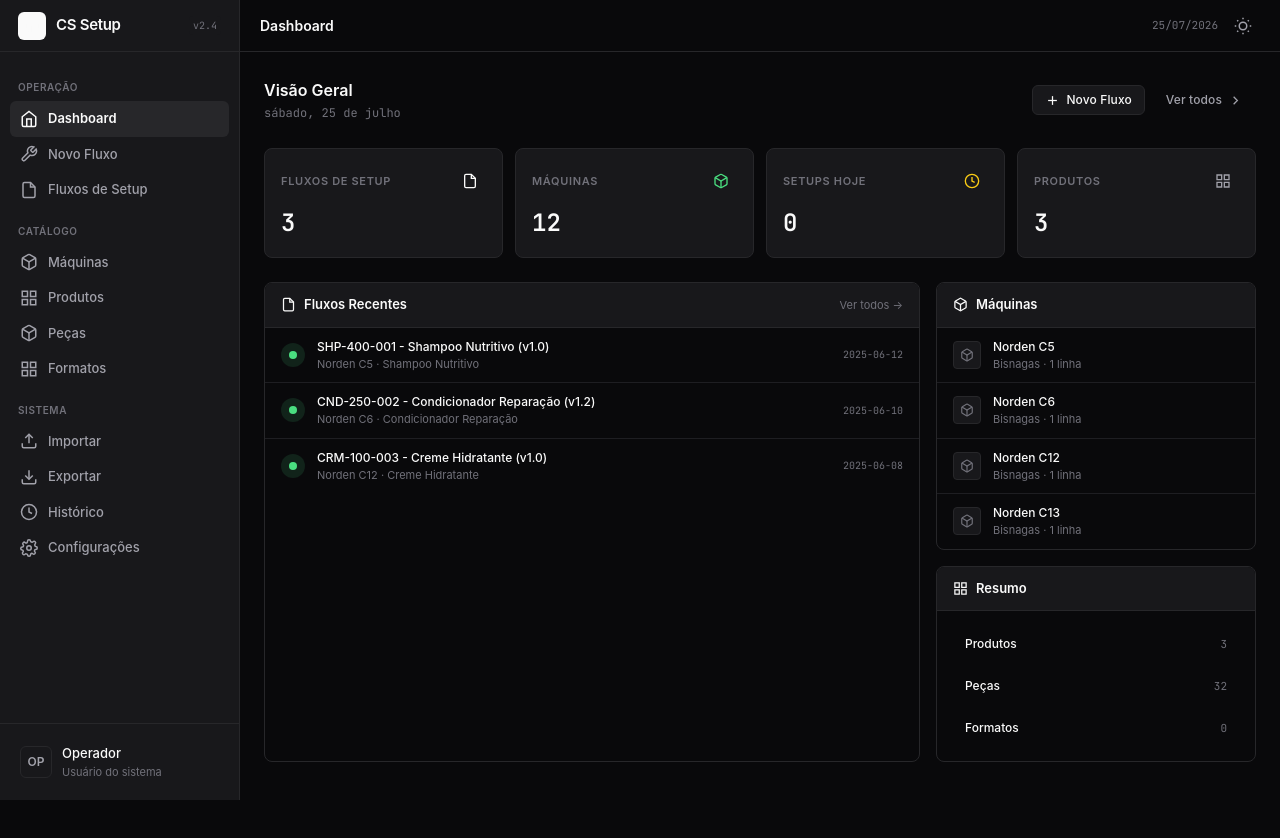
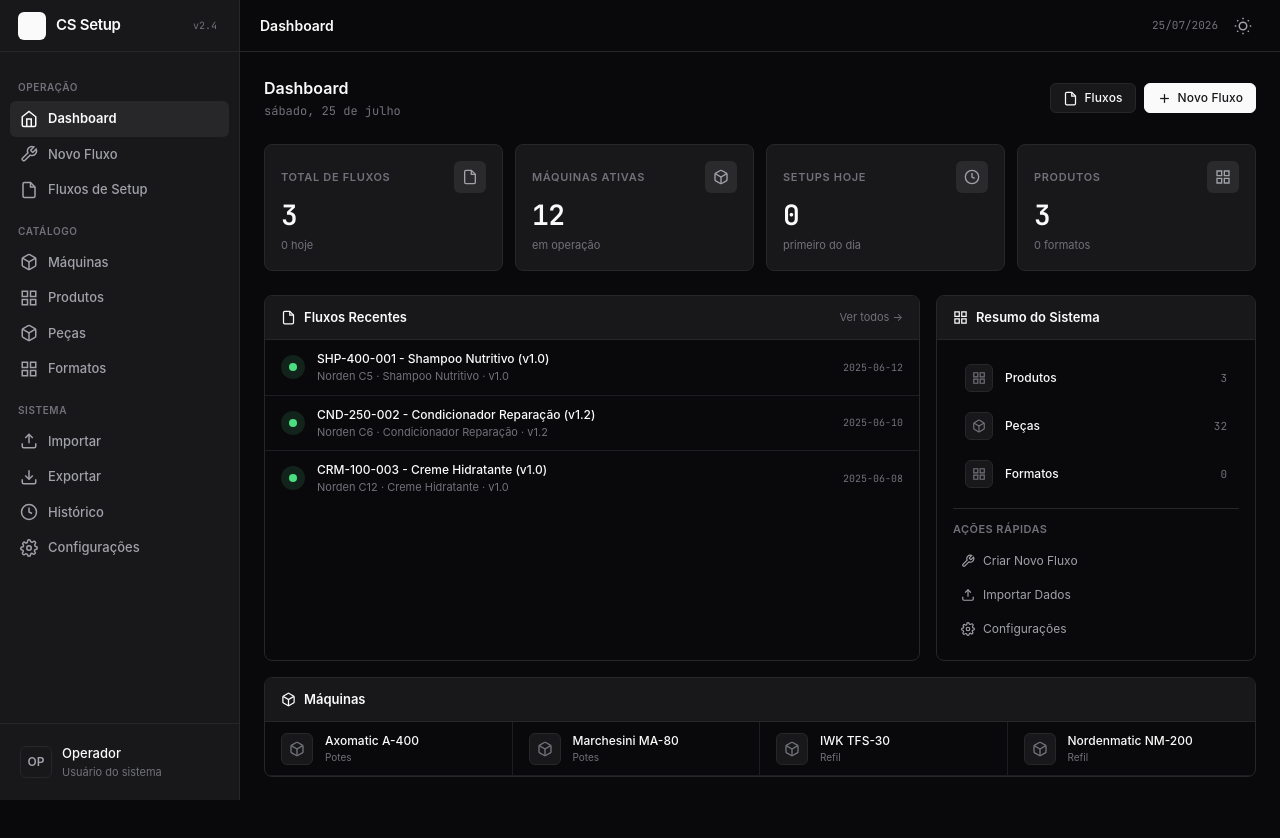
Before and after one commit to alexxsouzaa/controle-setup, a React (Vite) app: page / in a window 1280 px wide. Shown: the top 838 px of the page. Built offline with nearby package versions, Linux system fonts and the light colour scheme.

Commit message:
feat: dashboard shadcn-style - stats com subtitulos, maquinas grid 4 colunas, acoes rapidas

```diff
--- a/src/pages/Dashboard.jsx
+++ b/src/pages/Dashboard.jsx
@@ -1,4 +1,4 @@
-import { useContext } from 'react';
+import { useContext, useMemo } from 'react';
 import { AppDataContext } from '../contexts/AppDataContext';
 import { Icon } from '../components/Icon';
 import { Button } from '../components/Button';
@@ -6,43 +6,51 @@ import { Button } from '../components/Button';
 export function DashboardPage({ navigate }) {
   const { stats, flows, machines } = useContext(AppDataContext);
 
-  const recent = [...flows].sort((a, b) => (b.date || '').localeCompare(a.date || '')).slice(0, 5);
-  const recentMachines = [...machines].slice(0, 4);
+  const recent = useMemo(() => [...flows].sort((a, b) => (b.date || '').localeCompare(a.date || '')).slice(0, 5), [flows]);
+  const recentMachines = useMemo(() => [...machines].slice(-4), [machines]);
+
+  const today = flows.filter(f => f.date === new Date().toISOString().slice(0, 10)).length;
+  const yesterday = flows.filter(f => {
+    const d = new Date(); d.setDate(d.getDate() - 1);
+    return f.date === d.toISOString().slice(0, 10);
+  }).length;
+  const pctChange = yesterday > 0 ? Math.round(((today - yesterday) / yesterday) * 100) : (today > 0 ? 100 : 0);
 
   return (
     <div className="p-6 pb-16">
-      <div className="flex items-center justify-between mb-6 py-0.5">
+      <div className="flex items-center justify-between mb-6">
         <div>
-          <h1 className="text-[16px] font-semibold text-[var(--fg)]">Visão Geral</h1>
+          <h1 className="text-[16px] font-semibold text-[var(--fg)]">Dashboard</h1>
           <p className="text-[12px] text-[var(--fg-muted)] mt-0.5 font-mono">
             {new Date().toLocaleDateString('pt-BR', { weekday: 'long', day: '2-digit', month: 'long' })}
           </p>
         </div>
         <div className="flex gap-2">
-          <Button variant="secondary" size="sm" onClick={() => navigate('/novo-setup')}>
+          <Button variant="secondary" size="sm" onClick={() => navigate('/fluxos')}>
+            <Icon name="file" size={14} />Fluxos
+          </Button>
+          <Button variant="primary" size="sm" onClick={() => navigate('/novo-setup')}>
             <Icon name="plus" size={14} />Novo Fluxo
-          </Button>
-          <Button variant="ghost" size="sm" onClick={() => navigate('/fluxos')}>
-            Ver todos <Icon name="arrow-right" size={14} />
           </Button>
         </div>
       </div>
 
       <div className="grid lg:grid-cols-4 md:grid-cols-2 grid-cols-1 gap-3 mb-6">
         {[
-          { label: 'Fluxos de Setup', value: stats.totalFlows, icon: 'file', color: 'var(--fg)' },
-          { label: 'Máquinas', value: stats.totalMachines, icon: 'box', color: 'var(--success)' },
-          { label: 'Setups Hoje', value: stats.flowsToday, icon: 'clock', color: 'var(--warning)' },
-          { label: 'Produtos', value: stats.totalProducts, icon: 'grid-3x3', color: 'var(--fg-secondary)' },
+          { label: 'Total de Fluxos', value: stats.totalFlows, icon: 'file', sub: `${today} hoje` },
+          { label: 'Máquinas Ativas', value: stats.totalMachines, icon: 'box', sub: 'em operação' },
+          { label: 'Setups Hoje', value: today, icon: 'clock', sub: yesterday > 0 ? `${pctChange >= 0 ? '+' : ''}${pctChange}% vs ontem` : 'primeiro do dia' },
+          { label: 'Produtos', value: stats.totalProducts, icon: 'grid-3x3', sub: `${stats.totalFormatos} formatos` },
         ].map(s => (
-          <div key={s.label} className="bg-[var(--surface)] border border-[var(--border)] rounded-[8px] p-4 flex flex-col gap-2 transition-colors hover:border-[var(--fg-muted)]">
+          <div key={s.label} className="bg-[var(--surface)] border border-[var(--border)] rounded-[8px] p-4 flex flex-col gap-2 hover:border-[var(--fg-muted)] transition-colors">
             <div className="flex items-center justify-between">
               <span className="text-[11px] font-semibold uppercase tracking-[0.06em] text-[var(--fg-muted)]">{s.label}</span>
-              <div className="w-8 h-8 rounded-[6px] flex items-center justify-center shrink-0" style={{ background: `${s.color}15`, color: s.color }}>
+              <div className="w-8 h-8 rounded-[6px] flex items-center justify-center shrink-0" style={{ background: 'var(--accent-muted)', color: 'var(--fg-secondary)' }}>
                 <Icon name={s.icon} size={16} />
               </div>
             </div>
-            <div className="text-[24px] font-semibold font-mono text-[var(--fg)]">{s.value}</div>
+            <div className="text-[28px] font-bold font-mono tracking-[-0.02em] text-[var(--fg)] leading-none">{s.value}</div>
+            <div className="text-[11px] text-[var(--fg-muted)]">{s.sub}</div>
           </div>
         ))}
       </div>
@@ -59,9 +67,9 @@ export function DashboardPage({ navigate }) {
             </button>
           </div>
           {recent.length === 0 ? (
-            <div className="px-4 py-10 text-center">
-              <div className="w-9 h-9 rounded-[8px] bg-[var(--bg-secondary)] border border-[var(--border)] flex items-center justify-center mx-auto mb-3 text-[var(--fg-muted)]">
-                <Icon name="file" size={18} />
+            <div className="px-4 py-12 text-center">
+              <div className="w-10 h-10 rounded-[8px] bg-[var(--bg-secondary)] border border-[var(--border)] flex items-center justify-center mx-auto mb-3 text-[var(--fg-muted)]">
+                <Icon name="file" size={20} />
               </div>
               <p className="text-[13px] text-[var(--fg-muted)] mb-1">Nenhum fluxo registrado</p>
               <Button variant="secondary" size="sm" onClick={() => navigate('/novo-setup')}>Criar primeiro fluxo</Button>
@@ -76,7 +84,7 @@ export function DashboardPage({ navigate }) {
                   </div>
                   <div className="min-w-0 flex-1">
                     <div className="text-[12px] font-medium text-[var(--fg)] truncate">{r.name}</div>
-                    <div className="text-[11px] text-[var(--fg-muted)]">{r.machine} · {r.product}</div>
+                    <div className="text-[11px] text-[var(--fg-muted)]">{r.machine} · {r.product} · {r.ver}</div>
                   </div>
                   <div className="text-[10px] text-[var(--fg-muted)] font-mono whitespace-nowrap">{r.date}</div>
                 </button>
@@ -85,49 +93,38 @@ export function DashboardPage({ navigate }) {
           )}
         </div>
 
-        <div className="flex flex-col gap-4">
-          <div className="border border-[var(--border)] rounded-[8px] overflow-hidden">
-            <div className="flex items-center gap-2 px-4 py-3 border-b border-[var(--border)] bg-[var(--bg-secondary)]">
-              <Icon name="box" size={15} />
-              <span className="text-[13px] font-semibold text-[var(--fg)]">Máquinas</span>
-            </div>
-            <div>
-              {recentMachines.length === 0 ? (
-                <div className="px-4 py-6 text-center text-[12px] text-[var(--fg-muted)]">Nenhuma máquina cadastrada.</div>
-              ) : (
-                recentMachines.map(m => (
-                  <button key={m.id} type="button" onClick={() => navigate('/maquinas')}
-                    className="w-full flex items-center gap-3 px-4 py-2.5 text-left hover:bg-[var(--surface-hover)] transition-colors border-b border-[var(--border-subtle)] last:border-b-0">
-                    {m.image ? (
-                      <img src={m.image} alt="" className="w-7 h-7 rounded-[4px] object-cover border border-[var(--border)] shrink-0" />
-                    ) : (
-                      <div className="w-7 h-7 rounded-[4px] bg-[var(--bg-secondary)] border border-[var(--border)] flex items-center justify-center text-[var(--fg-muted)] shrink-0"><Icon name="box" size={14} /></div>
-                    )}
-                    <div className="min-w-0 flex-1">
-                      <div className="text-[12px] font-medium text-[var(--fg)] truncate">{m.name}</div>
-                      <div className="text-[11px] text-[var(--fg-muted)]">{m.uo} · {(m.lines || [m.line]).length} linha{(m.lines || [m.line]).length !== 1 ? 's' : ''}</div>
-                    </div>
-                  </button>
-                ))
-              )}
-            </div>
-          </div>
-
         <div className="border border-[var(--border)] rounded-[8px] overflow-hidden">
           <div className="flex items-center gap-2 px-4 py-3 border-b border-[var(--border)] bg-[var(--bg-secondary)]">
             <Icon name="grid-3x3" size={15} />
-              <span className="text-[13px] font-semibold text-[var(--fg)]">Resumo</span>
+            <span className="text-[13px] font-semibold text-[var(--fg)]">Resumo do Sistema</span>
           </div>
-            <div className="p-4 space-y-2">
+          <div className="p-4 space-y-1">
             {[
-                { label: 'Produtos', value: stats.totalProducts, href: '/produtos' },
-                { label: 'Peças', value: stats.totalPieces, href: '/pecas' },
-                { label: 'Formatos', value: stats.totalFormatos, href: '/formatos' },
+              { label: 'Produtos', value: stats.totalProducts, icon: 'grid-3x3', href: '/produtos' },
+              { label: 'Peças', value: stats.totalPieces, icon: 'box', href: '/pecas' },
+              { label: 'Formatos', value: stats.totalFormatos, icon: 'grid-3x3', href: '/formatos' },
             ].map(item => (
               <button key={item.label} type="button" onClick={() => navigate(item.href)}
-                  className="w-full flex items-center justify-between px-3 py-2 rounded-[6px] hover:bg-[var(--surface-hover)] transition-colors text-left">
-                  <span className="text-[12px] font-medium text-[var(--fg)]">{item.label}</span>
+                className="w-full flex items-center gap-3 px-3 py-2 rounded-[6px] hover:bg-[var(--surface-hover)] transition-colors text-left">
+                <div className="w-7 h-7 rounded-[6px] bg-[var(--bg-secondary)] border border-[var(--border)] flex items-center justify-center text-[var(--fg-muted)] shrink-0">
+                  <Icon name={item.icon} size={14} />
+                </div>
+                <span className="text-[12px] font-medium text-[var(--fg)] flex-1">{item.label}</span>
                 <span className="text-[11px] font-mono text-[var(--fg-muted)]">{item.value}</span>
+              </button>
+            ))}
+            <div className="pt-3 mt-3 border-t border-[var(--border)]">
+              <p className="text-[11px] font-semibold uppercase tracking-[0.04em] text-[var(--fg-muted)] mb-2">Ações rápidas</p>
+              <div className="space-y-1">
+                {[
+                  { label: 'Criar Novo Fluxo', icon: 'wrench', href: '/novo-setup' },
+                  { label: 'Importar Dados', icon: 'upload', href: '/importar' },
+                  { label: 'Configurações', icon: 'settings', href: '/opcoes' },
+                ].map(item => (
+                  <button key={item.label} type="button" onClick={() => navigate(item.href)}
+                    className="w-full flex items-center gap-2 px-2 py-1.5 rounded-[4px] text-[12px] text-[var(--fg-secondary)] hover:bg-[var(--surface-hover)] hover:text-[var(--fg)] transition-colors text-left">
+                    <Icon name={item.icon} size={14} />
+                    {item.label}
                   </button>
                 ))}
               </div>
@@ -135,5 +132,33 @@ export function DashboardPage({ navigate }) {
           </div>
         </div>
       </div>
+
+      <div className="border border-[var(--border)] rounded-[8px] overflow-hidden mt-4">
+        <div className="flex items-center gap-2 px-4 py-3 border-b border-[var(--border)] bg-[var(--bg-secondary)]">
+          <Icon name="box" size={15} />
+          <span className="text-[13px] font-semibold text-[var(--fg)]">Máquinas</span>
+        </div>
+        <div className="grid md:grid-cols-4 grid-cols-2">
+          {recentMachines.length === 0 ? (
+            <div className="col-span-full px-4 py-6 text-center text-[12px] text-[var(--fg-muted)]">Nenhuma máquina cadastrada.</div>
+          ) : (
+            recentMachines.map(m => (
+              <button key={m.id} type="button" onClick={() => navigate('/maquinas')}
+                className="flex items-center gap-3 px-4 py-2.5 text-left hover:bg-[var(--surface-hover)] transition-colors border-r border-b border-[var(--border-subtle)] last:border-r-0">
+                {m.image ? (
+                  <img src={m.image} alt="" className="w-8 h-8 rounded-[6px] object-cover border border-[var(--border)] shrink-0" />
+                ) : (
+                  <div className="w-8 h-8 rounded-[6px] bg-[var(--bg-secondary)] border border-[var(--border)] flex items-center justify-center text-[var(--fg-muted)] shrink-0"><Icon name="box" size={16} /></div>
+                )}
+                <div className="min-w-0">
+                  <div className="text-[12px] font-medium text-[var(--fg)] truncate">{m.name}</div>
+                  <div className="text-[10px] text-[var(--fg-muted)]">{m.uo}</div>
+                </div>
+              </button>
+            ))
+          )}
+        </div>
+      </div>
+    </div>
   );
 }
```
Lines whose indentation alone changed are shown as unchanged.
